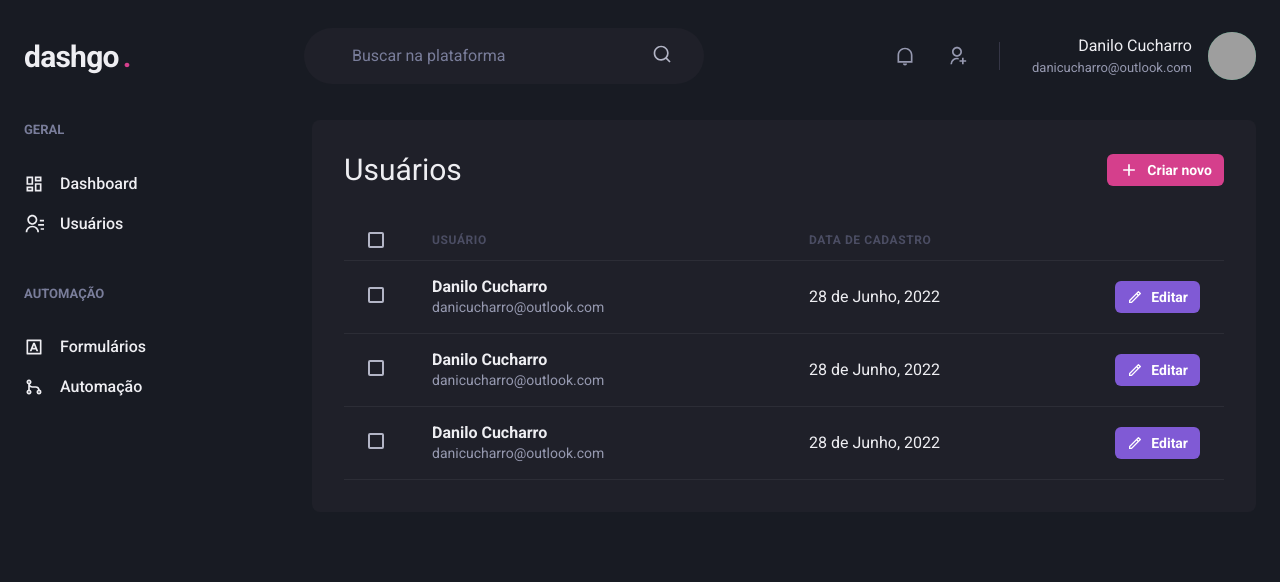
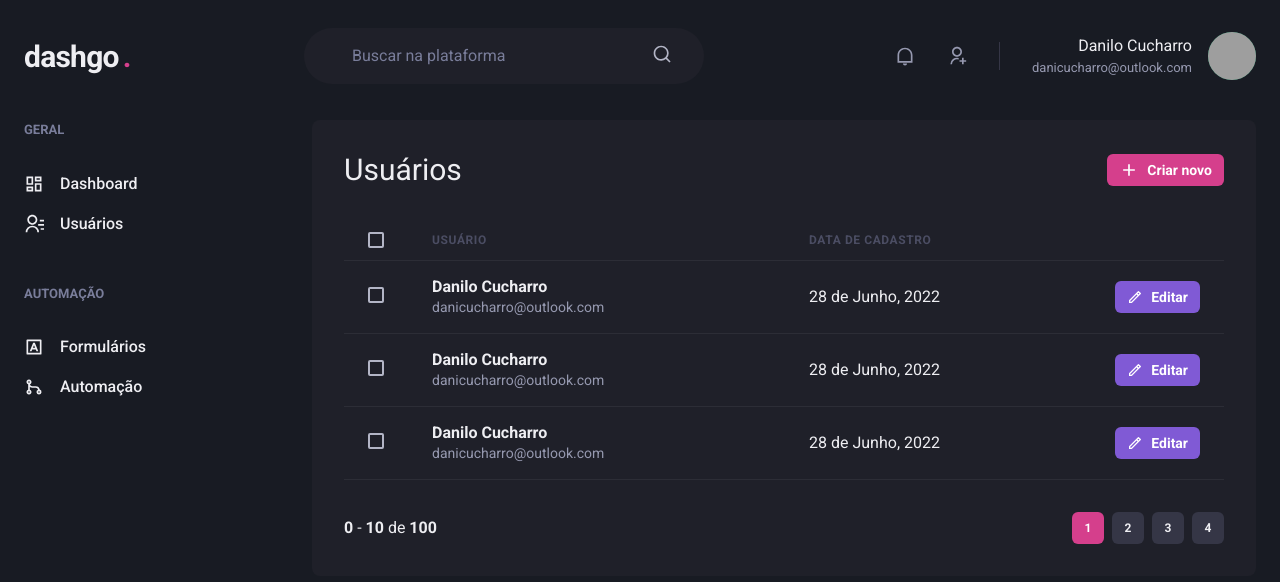
Before and after one commit to danilocucharro/Dashgo, a Next.js app: page /users in a window 1280 px wide. Shown: the top 582 px of the page. Built offline with nearby package versions, Linux system fonts and the light colour scheme; grey boxes are pictures that could not be loaded.

Commit message:
criado o componente de paginação, e aplicado na pagina de gerenciamento de usuarios

```diff
--- /dev/null
+++ b/src/components/Pagination.tsx
@@ -0,0 +1,65 @@
+import { Box, Button, Stack } from "@chakra-ui/react";
+
+export function Pagination() {
+    return (
+        <Stack
+         direction="row"
+         mt="8"
+         justify="space-between"
+         align="center"
+         spacing="6"
+        >
+            <Box>
+                <strong>0</strong> - <strong>10</strong> de <strong>100</strong>
+            </Box>
+            <Stack direction="row" spacing="2">
+                <Button
+                size="sm"
+                fontSize="xs"
+                width="4"
+                colorScheme="pink"
+                disabled
+                _disabled={{
+                    bg: 'pink.500',
+                    cursor: 'default',
+                }}
+                >
+                    1
+                </Button>
+                <Button
+                size="sm"
+                fontSize="xs"
+                width="4"
+                bg="gray.700"
+                _hover={{
+                    bg: 'gray.500'
+                }}
+                >
+                    2
+                </Button>
+                <Button
+                size="sm"
+                fontSize="xs"
+                width="4"
+                bg="gray.700"
+                _hover={{
+                    bg: 'gray.500'
+                }}
+                >
+                    3
+                </Button>
+                <Button
+                size="sm"
+                fontSize="xs"
+                width="4"
+                bg="gray.700"
+                _hover={{
+                    bg: 'gray.500'
+                }}
+                >
+                    4
+                </Button>
+            </Stack>
+        </Stack>
+    );
+}
--- a/src/pages/users/index.tsx
+++ b/src/pages/users/index.tsx
@@ -1,6 +1,7 @@
 import { Box, Flex, Heading, Button, Icon, Table, Thead, Tr, Th, Checkbox, Tbody, Td, Text } from "@chakra-ui/react";
 import { RiAddLine, RiPencilLine } from "react-icons/ri";
 import { Header } from "../../components/Header";
+import { Pagination } from "../../components/Pagination";
 import { Sidebar } from "../../components/Sidebar";
 
 export default function UserList() {
@@ -108,6 +109,8 @@
                             </Tr>
                         </Tbody>
                     </Table>
+
+                    <Pagination />
                 </Box>
             </Flex>
         </Box>
```
